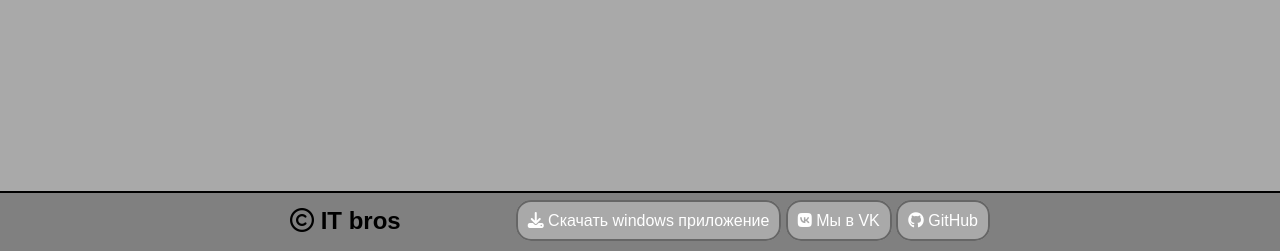
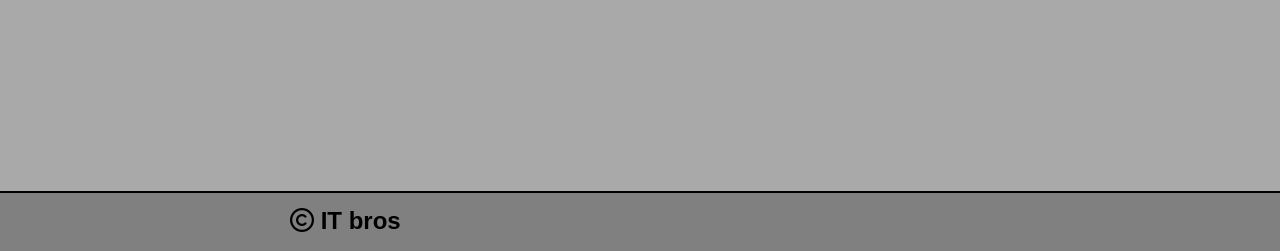
Before and after one commit to TereDom/MathBattle, a Flask app: page / in a window 1280 px wide. Shown: the part 549-800 px from the top of the page. Run offline with Flask 2, Linux system fonts and the light colour scheme; data that the repository does not hold is empty; some libraries are stand-ins or nearby versions.

Commit message:
Подготовка к heroku

```diff
--- a/app.py
+++ b/app.py
@@ -1,4 +1,4 @@
-from flask import Flask, render_template, url_for, redirect
+from flask import Flask, render_template, url_for, redirect, send_file
 from flask_login import LoginManager, login_user, logout_user, login_required, current_user
 
 import os
@@ -20,7 +20,8 @@ login_manager.init_app(app)
 
 
 def main():
-    app.run(host='127.0.0.1', port=5000)
+    port = int(os.environ.get("PORT", 5000))
+    app.run(host='0.0.0.0', port=port)
 
 
 @login_manager.user_loader
--- a/templates/base.html
+++ b/templates/base.html
@@ -103,9 +103,9 @@
                     <h2><i class="fa fa-copyright"></i> IT bros</h2>
                 </div>
                 <div class="footer_right_bar">
-                    <a class="qt" href="#"><i class="fa fa-download"></i> Скачать windows приложение</a>
-                    <a class="vk" href="#"><i class="fa fa-vk"></i> Мы в VK</a>
-                    <a class="gh" href="#"><i class="fa fa-github"></i> GitHub</a>
+<!--                    <a class="qt" href="#"><i class="fa fa-download"></i> Скачать windows приложение</a>-->
+<!--                    <a class="vk" href="#"><i class="fa fa-vk"></i> Мы в VK</a>-->
+<!--                    <a class="gh" href="#"><i class="fa fa-github"></i> GitHub</a>-->
                 </div>
             </div>
         </div>
```
